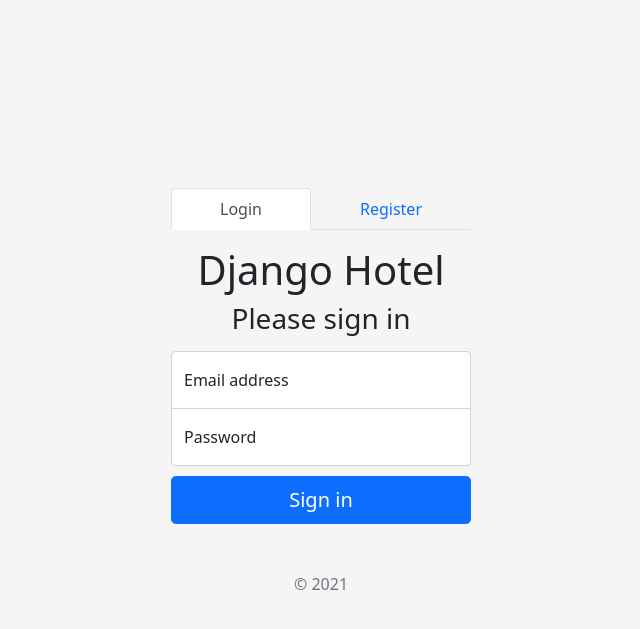
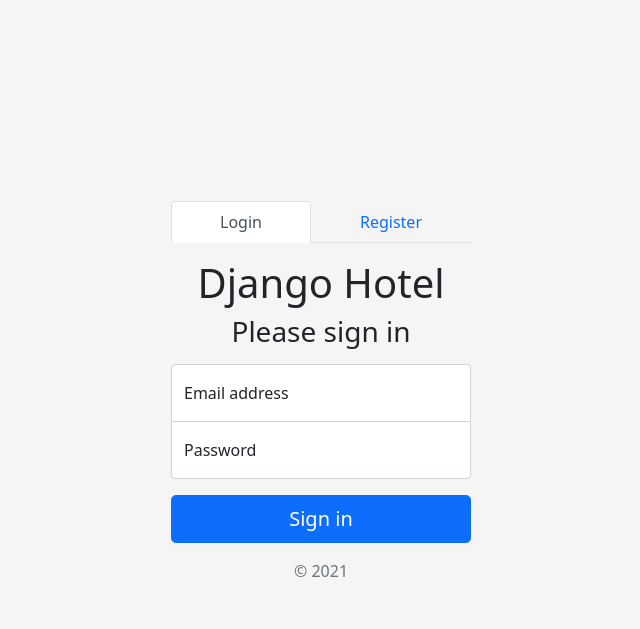
Before and after one commit to majormunky/DjangoHotel, a Django app: page /accounts/login/ in a window 1280 px wide. Shown: the top 629 px of the page, without its empty margins (319-959 px from the left). Run offline with Django 3.2, Linux system fonts and the light colour scheme.

Commit message:
Fixed styling issues on login form

```diff
--- a/templates/registration/login.html
+++ b/templates/registration/login.html
@@ -44,7 +44,6 @@
             }
 
             .form-signin input[type="password"] {
-                margin-bottom: 10px;
                 border-top-left-radius: 0;
                 border-top-right-radius: 0;
             }
@@ -82,8 +81,8 @@
                         <input type="password" class="form-control" name="password" id="floatingPassword" placeholder="Password">
                         <label for="floatingPassword">Password</label>
                     </div>
-                    <button class="w-100 btn btn-lg btn-primary" type="submit">Sign in</button>
-                    <p class="mt-5 mb-3 text-muted">&copy; 2021</p>
+                    <button class="w-100 btn btn-lg btn-primary mt-3" type="submit">Sign in</button>
+                    <p class="mt-3 mb-3 text-muted">&copy; 2021</p>
                 </form>
             </div>
             <div id="register-form" style="display: none;">
@@ -113,7 +112,7 @@
                         <label for="floatingPassword">Confirm Password</label>
                     </div>
                     <button class="w-100 btn btn-lg btn-primary mt-3" type="submit">Register</button>
-                    <p class="mt-5 mb-3 text-muted">&copy; 2021</p>
+                    <p class="mt-3 text-muted">&copy; 2021</p>
                 </form>
             </div>
         </main>
```
